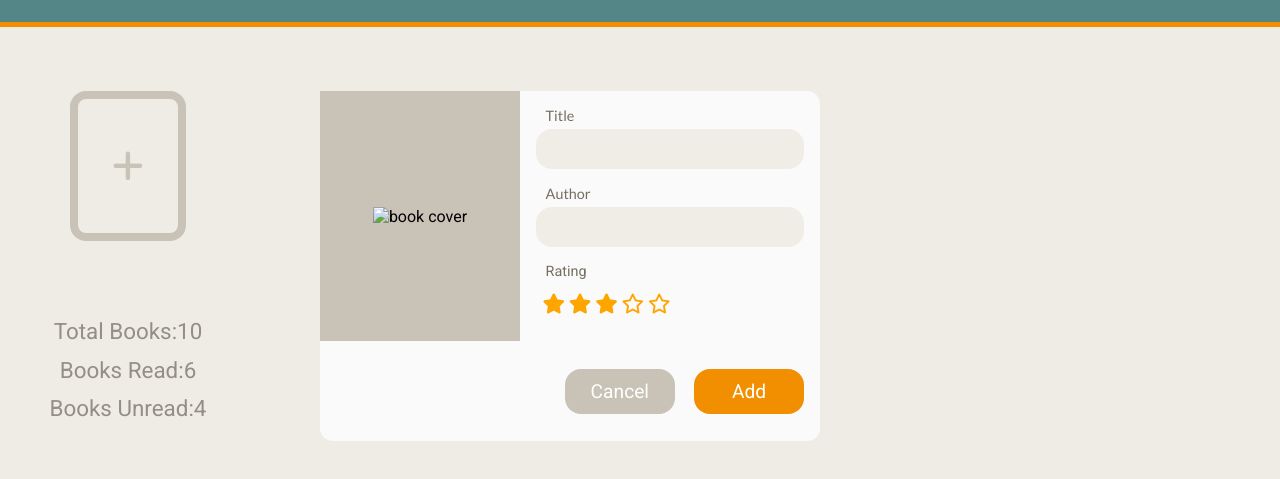
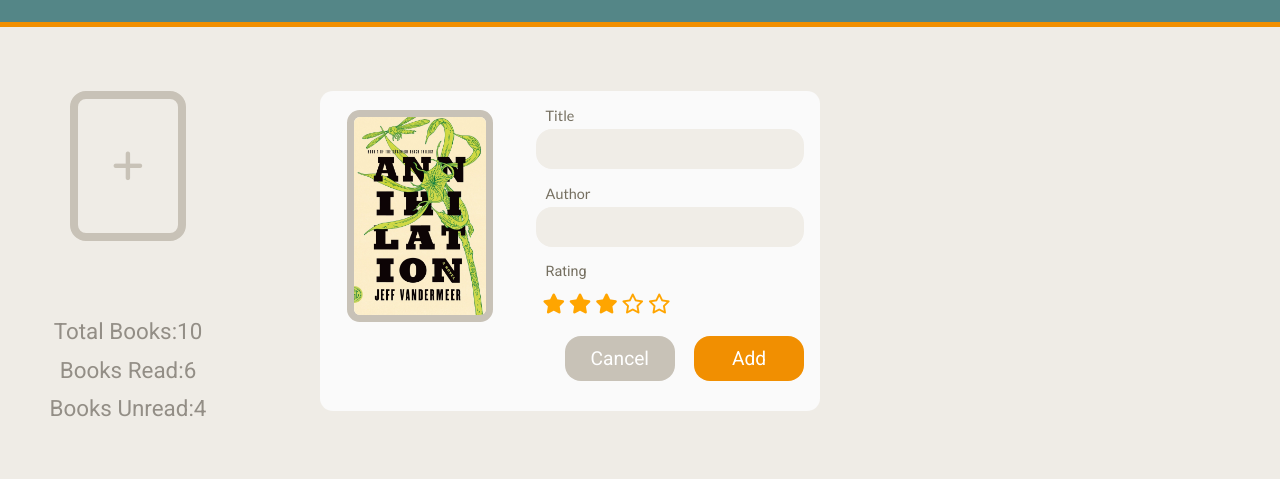
Before and after one commit to StuCM/Book-Tracker, a plain HTML site: page Index.html in a window 1280 px wide. Both pictures are taken after a click on the button 128 px from the left and 251 px from the top of the page. Shown: the part 85-564 px from the top of the page. Drawn offline with Linux system fonts and the light colour scheme.

Commit message:
addbox styling

```diff
--- a/Index.html
+++ b/Index.html
@@ -39,7 +39,7 @@
             </div>
             <div id="addBook" class="hidden">
                 <div class="image-container">
-                    <img src="" alt="book cover">
+                    <img src="assets/annihilation-book-cover.jpg" alt="book cover">
                 </div>
                 <form>
                     <div class="input-container">
@@ -69,11 +69,11 @@
                             <label for="star-e"></label>
                         </div>
                     </div>
+                    <div class="btns">
+                        <button type="submit" class="btn btn-secondary">Cancel</button>
+                        <button class="btn btn-primary">Add</button>
+                    </div>
                 </form>
-                <div class="btns">
-                    <button class="btn btn-secondary">Cancel</button>
-                    <button class="btn btn-primary">Add</button>
-                </div>
             </div>
         </section>
 
--- a/styles.css
+++ b/styles.css
@@ -31,6 +31,10 @@
 
   button {
     all: unset;
+    user-select: none;
+    -moz-user-select: none;
+    -webkit-user-select: none;
+    -ms-user-select: none;
   }
 
   /* Styling */
@@ -148,23 +152,30 @@ section {
     position: absolute;
     top: 0;
     left: 0;
-    height: 350px;
+    height: 320px;
     width: 500px;
     margin: 4rem;
     background-color: #FAFAFA;
     border-radius: 0.8rem;
     transition: height 0.75s ease, width 0.7s ease;
     display: grid;
-    grid-template: 5fr 2fr / 2fr 3fr;
+    grid-template: 4fr 3fr / 2fr 3fr;
 }
 
 .image-container {
-    background-color: #C8C2B7;
-    height: 100%;
+    height: 250px;
     width: 100%;
     display: flex;
     justify-content: center;
     align-items: center;
+    grid-row: 1 / 2;
+}
+
+.image-container img {
+    height: 85%;
+    width: auto;
+    border: solid 7px #C8C2B7;
+    border-radius: 0.8rem;
 }
 
 .input-container {
@@ -217,9 +228,25 @@ section {
     background-color: #F18F01;
 }
 
+.btn-primary:hover {
+    background-color: #E38700;
+}
+
+.btn-primary:active {
+    background-color: #CE7A00;
+}
+
 .btn-secondary {
     background-color: #C8C2B7;
     margin-right: 1.2rem;
+}
+
+.btn-secondary:hover {
+    background-color: #9F9B92;
+}
+
+.btn-secondary:active {
+    background-color: #79766F;
 }
 
 .star-rating {
@@ -254,3 +281,7 @@ section {
     top: 0px;
     line-height: 16px;
 }
+
+.star-rating label:hover {
+    color: #F18F01;
+}
```
Also changed, not shown: assets/annihilation-book-cover.jpg (added).
